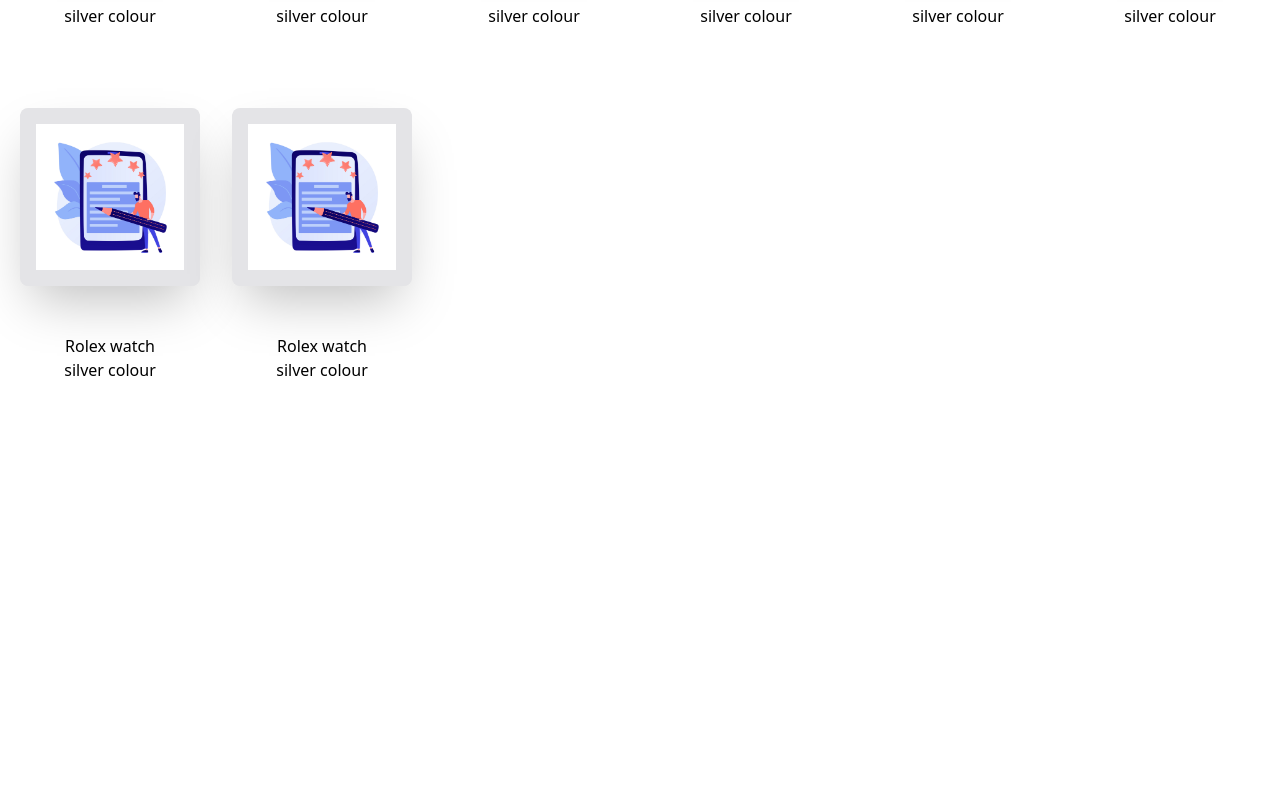
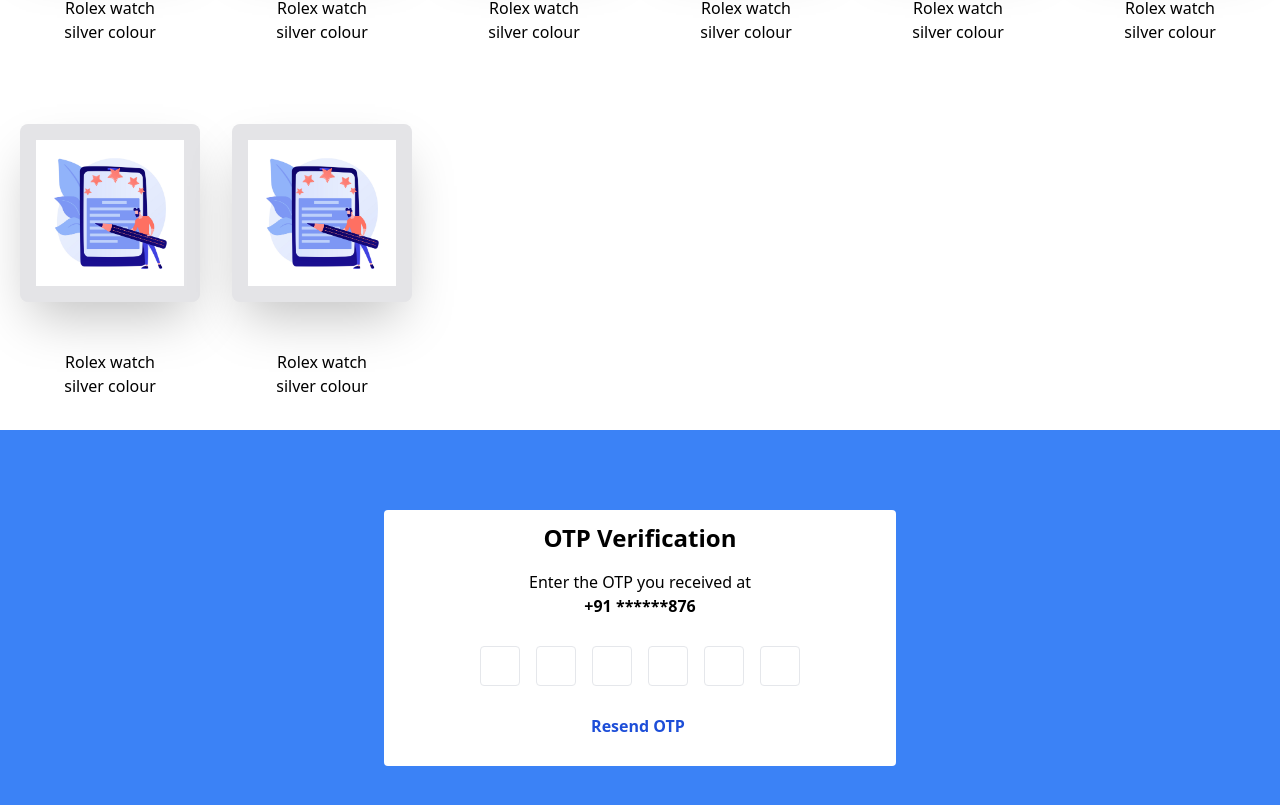
Before and after one commit to SME-CO/smeco_customer_app, a React (Create React App) app: page /products in a window 1280 px wide. Shown: the part 395-1200 px from the top of the page. Before the commit the page ends 809 px from the top, so only its background shows below. Built offline with nearby package versions, Linux system fonts and the light colour scheme.

Commit message:
made changes in aboutus products and shops jsx files

```diff
--- a/src/components/AboutUs.jsx
+++ b/src/components/AboutUs.jsx
@@ -3,7 +3,7 @@
 const AboutUs = () => {
    return (
 
-      <div className='w-full'> <br />
+      <div className='w-full pt-8'>
          <div className='max-w-[1240px] mx-auto grid md:grid-cols-2 py-16 px-4'>
             <div className='flex flex-col justify-center'>
                <p className='text-5xl font-bold'>MAKE A CUSTOMER<br />NOT A SALE </p><br />
--- a/src/components/Products.jsx
+++ b/src/components/Products.jsx
@@ -6,11 +6,11 @@
 const Products = () => {
     return (
 
-        <div>
-            <br /><br /><br /><br />
-            <p className='text-3xl text-center font-bold'>Our Registered Shops</p>
+        <div className='pt-24'>
 
-            <div className='max-w-[1240px] mx-auto grid md:grid-cols-6 gap-8'>
+            <p className='text-3xl text-center font-bold'>Products you might interested</p>
+
+            <div className='max-w-[1240px] mx-auto grid md:grid-cols-6 gap-8 pt-4'>
 
                 <div>
                     <img className='w-full shadow-2xl flex flex-col p-4 my-4 rounded-lg hover:scale-105 duration-300 bg-zinc-200 hover:bg-[#FF8C32]' src={starImg} alt="/" />
@@ -57,6 +57,37 @@
 
             </div>
             {/* ----------------------------OTP------------------------------------------ */}
+            <div class="h-screen bg-blue-500 py-20 px-3">
+                <div class="container mx-auto">
+                    <div class="max-w-sm mx-auto md:max-w-lg">
+                        <div class="w-full">
+                            <div class="bg-white h-64 py-3 rounded text-center">
+                                <h1 class="text-2xl font-bold">OTP Verification</h1>
+                                <div class="flex flex-col mt-4">
+                                    <span>Enter the OTP you received at</span>
+                                    <span class="font-bold">+91 ******876</span>
+                                </div>
+
+                                <div id="otp" class="flex flex-row justify-center text-center px-2 mt-5">
+                                    <input class="m-2 border h-10 w-10 text-center form-control rounded" type="text" id="first" maxlength="1" />
+                                    <input class="m-2 border h-10 w-10 text-center form-control rounded" type="text" id="second" maxlength="1" />
+                                    <input class="m-2 border h-10 w-10 text-center form-control rounded" type="text" id="third" maxlength="1" />
+                                    <input class="m-2 border h-10 w-10 text-center form-control rounded" type="text" id="fourth" maxlength="1" />
+                                    <input class="m-2 border h-10 w-10 text-center form-control rounded" type="text" id="fifth" maxlength="1" />
+                                    <input class="m-2 border h-10 w-10 text-center form-control rounded" type="text" id="sixth" maxlength="1" />
+                                </div>
+
+                                <div class="flex justify-center text-center mt-5">
+                                    <a class="flex items-center text-blue-700 hover:text-blue-900 cursor-pointer"><span class="font-bold">Resend OTP</span><i class='bx bx-caret-right ml-1'></i></a>
+                                </div>
+                            </div>
+                        </div>
+                    </div>
+                </div>
+            </div>
+
+
+             {/* --------------------------JS PART------------------------- */}
             {/* document.addEventListener("DOMContentLoaded", function(event) {
 
                 function OTPInput() {
--- a/src/components/Shops.jsx
+++ b/src/components/Shops.jsx
@@ -3,11 +3,11 @@
 
 const Shops = () => {
   return (
-    <div>
-      <br /><br /><br /><br />
+    <div className='pt-24'>
+
       <p className='text-3xl text-center font-bold'>Our Registered Shops</p>
 
-      <div className='max-w-[1240px] mx-auto grid md:grid-cols-4 gap-8'>
+      <div className='max-w-[1240px] mx-auto grid md:grid-cols-4 gap-8 pt-4'>
 
         <div>
           <img className='w-full shadow-2xl flex flex-col p-4 my-4 rounded-lg hover:scale-105 duration-300 bg-zinc-200 hover:bg-[#FF8C32]' src={starImg} alt="/" />
```
